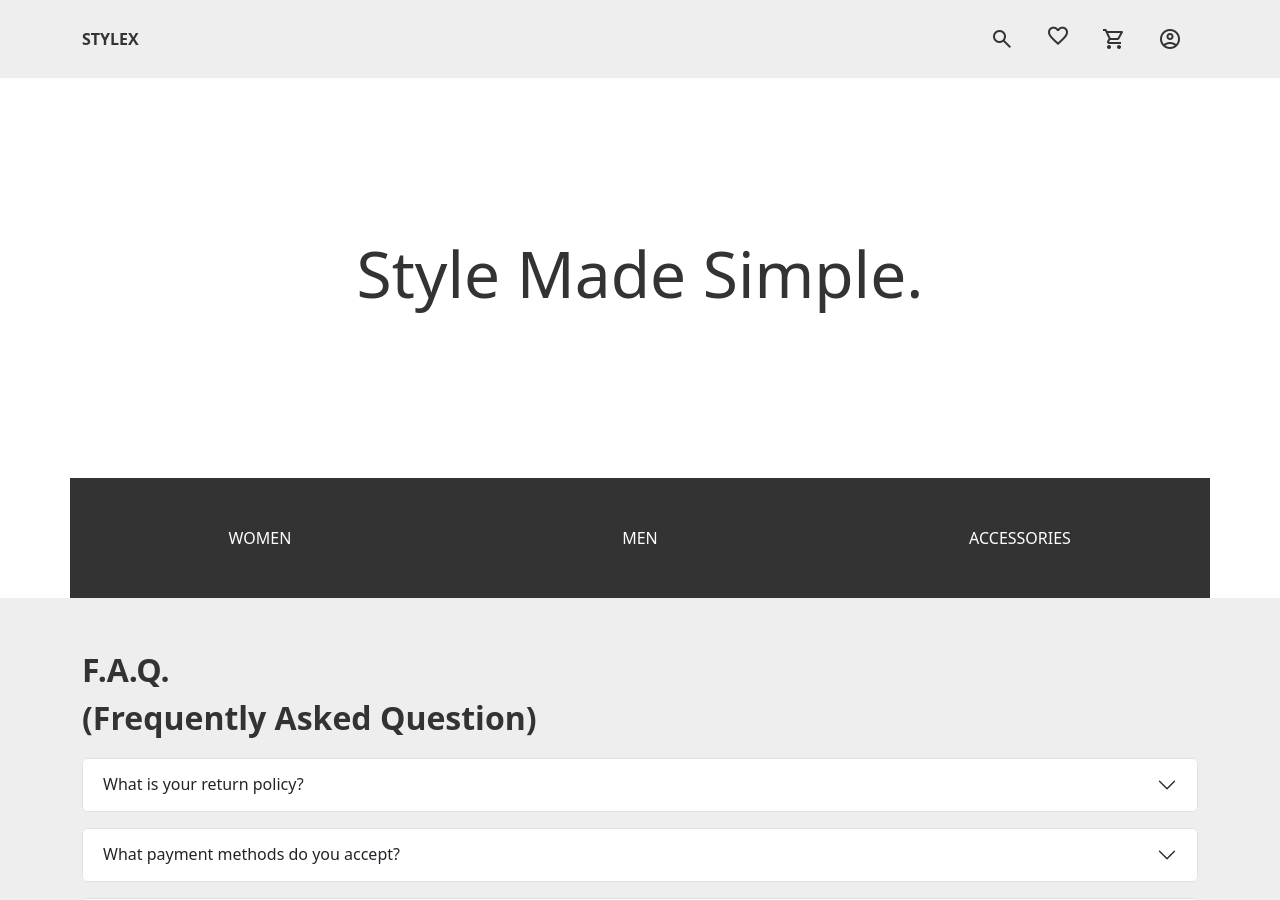
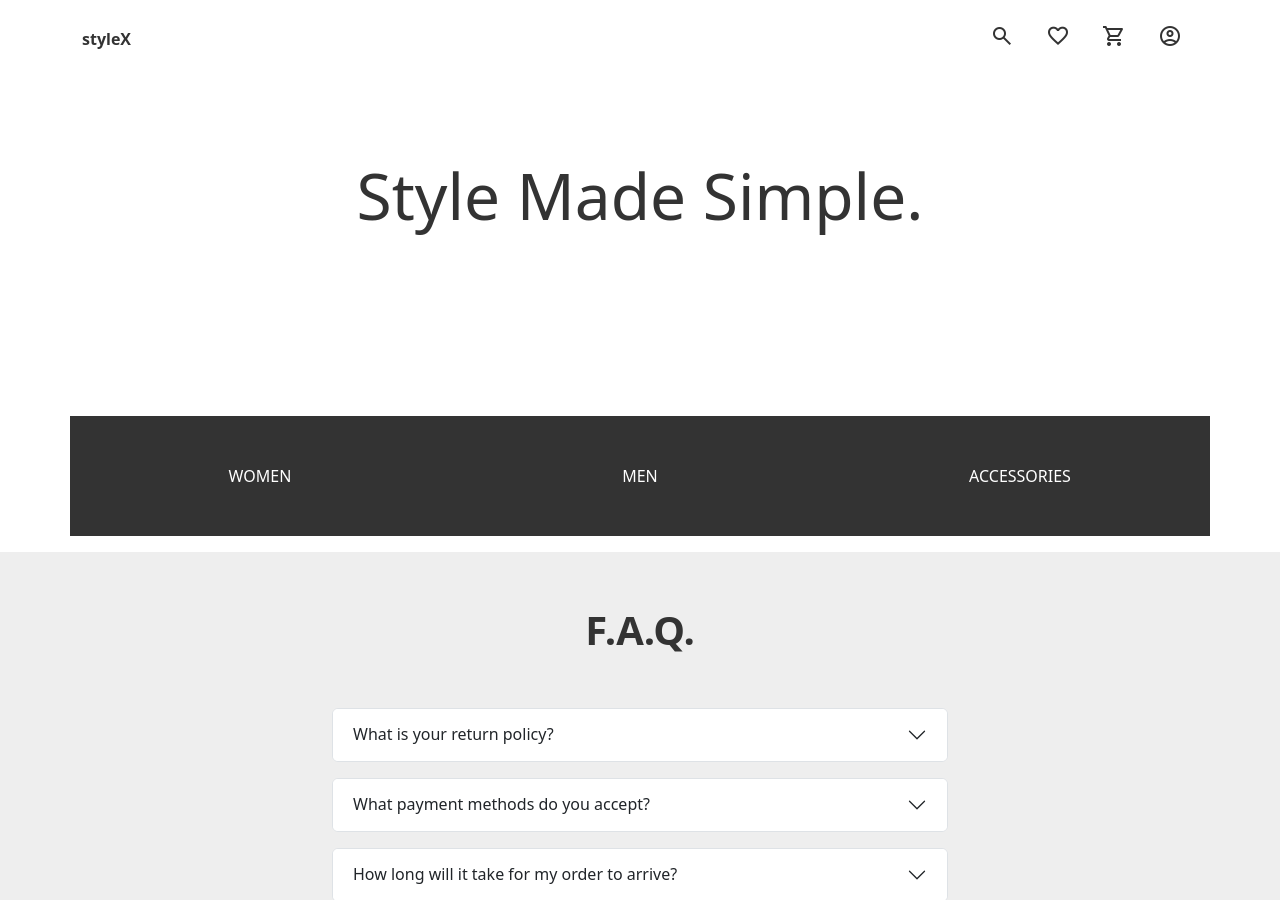
Before and after one commit to andrea-buonocore/capstone_project, a React (Create React App) app: page / in a window 1280 px wide. Shown: the top 900 px of the page. Built offline with nearby package versions, Linux system fonts and the light colour scheme.

Commit message:
siamo sulla giusta strada

```diff
--- a/src/components/Footer.jsx
+++ b/src/components/Footer.jsx
@@ -1,11 +1,12 @@
 import { Container, Row, Col } from 'react-bootstrap';
 import Accordion from 'react-bootstrap/Accordion';
+import { Link } from 'react-router-dom';
 
 const Footer = () => {
     return (
         <footer className="py-5">
             <Container>
-                <span className='d-block mb-3 fw-bold fs-2'>F.A.Q. <br></br>(Frequently Asked Question)</span>
+                <span className='d-block text-center mb-5 fw-bold fs-1'>F.A.Q.</span>
                 <Accordion className='my-3'>
                     <Accordion.Item eventKey="0">
                         <Accordion.Header>What is your return policy?</Accordion.Header>
@@ -46,7 +47,10 @@ const Footer = () => {
                         </Accordion.Body>
                     </Accordion.Item>
                 </Accordion>
-                <span className='d-block text-center mt-3 fw-light'>&copy; Andrea Buonocore {new Date().getFullYear()}</span>
+                <a href="https://www.linkedin.com/in/andreabuonocore00/" target='_blank'>
+                    <span className='d-block text-center mt-5 fw-light'>&copy; Andrea Buonocore {new Date().getFullYear()}</span>
+                </a>
+
             </Container >
         </footer >
     )
--- a/src/components/Header.jsx
+++ b/src/components/Header.jsx
@@ -2,6 +2,16 @@ import { Container } from "react-bootstrap";
 import { Link } from "react-router-dom";
 
 const Header = () => {
+
+    window.onscroll = function () {
+        let header = document.getElementsByTagName('header')[0];
+
+        if (window.scrollY > 50) {
+            header.classList.add('scrolled_header');
+        } else {
+            header.classList.remove('scrolled_header');
+        }
+    }
 
     //riferimento al input field
     let inputField = document.getElementById('inputField')
@@ -11,17 +21,17 @@ const Header = () => {
     }
 
     return (
-        <header className="py-4">
+        <header className="py-4 fixed-top">
             <Container className="d-flex align-items-center justify-content-between">
                 <Link to={'/'}>
-                    <span className="fw-bold">STYLEX</span>
+                    <span className="fw-bold">styleX</span>
                 </Link>
-                <div className="d-flex flex-row align-items-center">
+                <div className="d-none d-md-block d-flex flex-row align-items-center">
                     <input type="text" name="search" className="d-none" placeholder="search product..." id="inputField" />
                     <span className="material-symbols-outlined mx-3" onClick={toggleInputField}>
                         search
                     </span>
-                    <Link to={'/favorites'}>
+                    <Link to={'/favorites'} style={{ padding: 0 }}>
                         <span className="material-symbols-outlined mx-3">
                             favorite
                         </span>
--- a/src/components/MainContainer.jsx
+++ b/src/components/MainContainer.jsx
@@ -6,7 +6,7 @@ const MainContainer = () => {
     return (
         <>
             <Hero />
-            <Container>
+            <Container className="py-3">
                 <Row xs={1} md={3}>
                     <Link to={'/category/women'}>
                         <Col className="py-5 col_category d-flex align-items-center justify-content-center">
--- a/src/style/App.scss
+++ b/src/style/App.scss
@@ -5,6 +5,13 @@
 @import './main_container.scss';
 @import './footer.scss';
 
+body {
+    position: relative;
+}
+
 .App {
     color: $main_gray;
+    position: absolute;
+    width: 100%;
+    height: 100%;
 }
--- a/src/style/footer.scss
+++ b/src/style/footer.scss
@@ -1,9 +1,13 @@
 @import './partials/colors';
+@import './partials/mixins';
+@import './partials/breakpoints';
 
 footer {
     background-color: $minimal_gray;
 
-    .accordion-button {
-        font-weight: light;
+    @include devices (tablet){
+        .container {
+            width: 50%;
+        }
     }
 }
--- a/src/style/header.scss
+++ b/src/style/header.scss
@@ -1,7 +1,17 @@
 @import './partials/colors';
 
 header {
-    background-color: $minimal_gray;
+    background-color: transparent;
+
+}
+
+.scrolled_header {
+    a {
+        color: $minimal_gray;
+    }
+    color: $minimal_gray;
+    background-color: $main_gray;
+    transition: all 0.3s ease;
 }
 
 #inputField {
--- a/src/style/partials/_google_icons.scss
+++ b/src/style/partials/_google_icons.scss
@@ -1,6 +1,6 @@
 .material-symbols-outlined:hover {
     cursor: pointer;
-    color: #000000;
+    color: #cccccc;
 }
 
 .material-symbols-outlined {
--- a/src/style/partials/_reset.scss
+++ b/src/style/partials/_reset.scss
@@ -17,6 +17,6 @@ a {
     &:active,
     &:hover {
         text-decoration: none;
-        color: $main_gray !important;
+        color: $main_gray;
     }
 }
```
